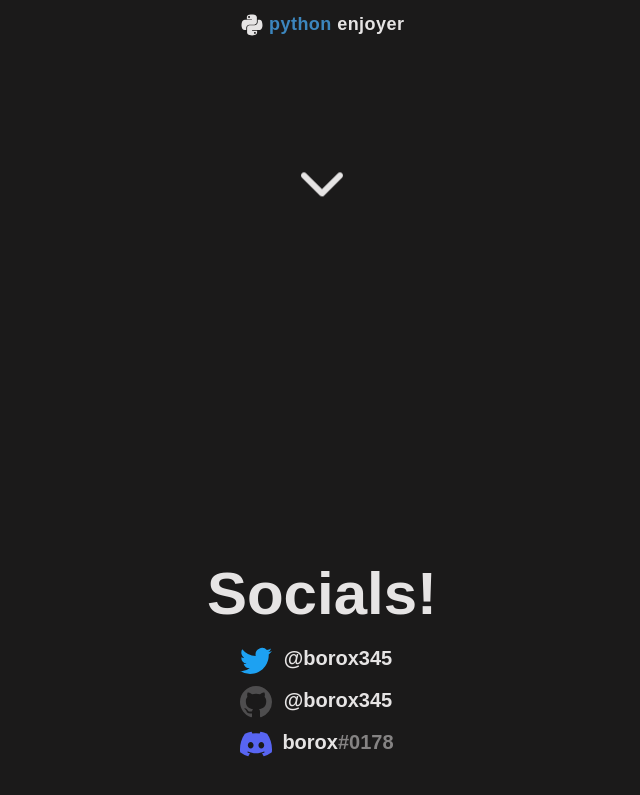
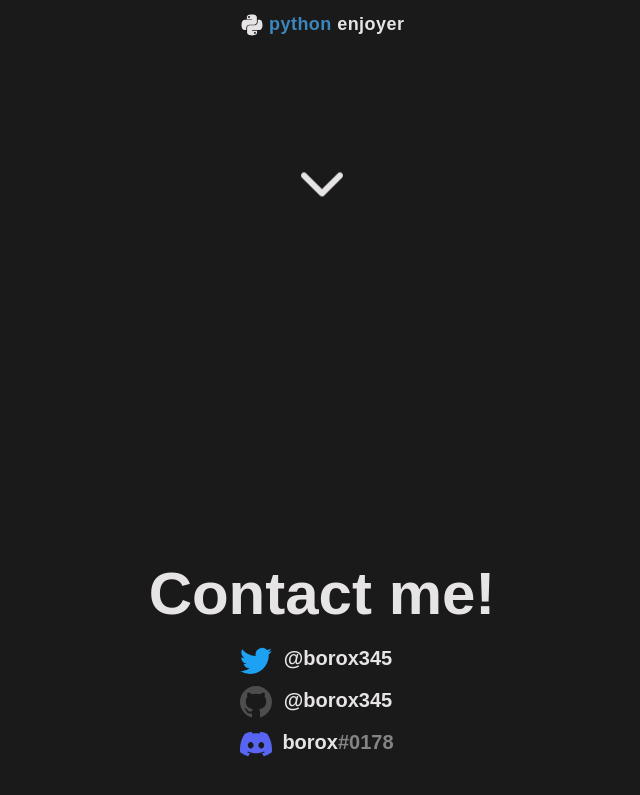
Before and after one commit to borox345/borox.me, a Next.js app: page / in a window 1280 px wide. Shown: the part 586-1381 px from the top of the page, without its empty margins (318-958 px from the left). Built offline with nearby package versions, Linux system fonts and the light colour scheme.

Commit message:
fix: font fix

```diff
--- a/src/pages/index.tsx
+++ b/src/pages/index.tsx
@@ -41,7 +41,7 @@ export default function Home() {
       </section>
 
       <section id='contact' className='py-16 px-8 flex flex-col justify-center items-center min-h-screen'>
-        <h1 className='text-6xl font-black text-center'>Socials!</h1>
+        <h1 className='text-6xl font-black text-center'>Contact me!</h1>
 
         <div className='text-xl grid gap-3 mt-5 text-center font-semibold contact-grid'>
           <a href='https://twitter.com/borox345' className='h-[1.5em] w-[1.5em] text-[#1DA1F2] justify-self-end cursor-pointer'>
--- a/src/styles/main.css
+++ b/src/styles/main.css
@@ -2,10 +2,16 @@
 @import 'tailwindcss/components';
 @import 'tailwindcss/utilities';
 
-@font-face { font-family: sans-serif; src: url("https://fonts.googleapis.com/css2?family=Merriweather+Sans:wght@800&display=swap") format("woff"); font-weight: 800;}
+/* @font-face { font-family: sans-serif; src: url("https://fonts.googleapis.com/css2?family=Merriweather+Sans:wght@800&display=swap") format("woff"); font-weight: 800;} */
+
+@font-face {
+    font-family: 'Merriweather';
+
+    src: local('Merriweather Sans', sans-serif), url(../../assets/fonts/MerriweatherSans-ExtraBold.ttf) format('woff');
+}
 
 body {
-    font-family: sans-serif;
+    font-family: 'Merriweather Sans', sans-serif;
     cursor: default;
     background-color: #1b1a1a;
     color: #e6e4e4;
```
Also changed, not shown: assets/fonts/MerriweatherSans-ExtraBold.ttf (added).
